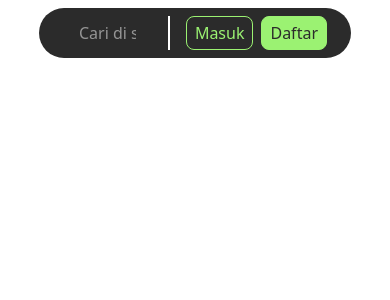
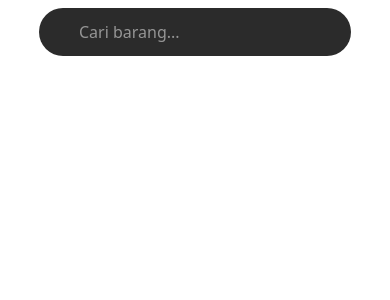
Before and after one commit to Mhbib34/Toko-Online, a React app: page / in a window 390 px wide. Shown: the top 300 px of the page. Built offline with nearby package versions, Linux system fonts and the light colour scheme; the HTML template or start-up script is replaced by a standard one.

Commit message:
Membuat responsive Navbar

```diff
--- a/src/components/common/Button.jsx
+++ b/src/components/common/Button.jsx
@@ -1,8 +1,9 @@
-function Button({ type, className, text }) {
+function Button({ type, className, text, onClick }) {
   return (
     <button
       type={type}
       className={`p-1 px-2 border border-[#9bf272] cursor-pointer rounded-lg ${className} `}
+      onClick={onClick}
     >
       {text}
     </button>
--- a/src/components/layout/Navbar.jsx
+++ b/src/components/layout/Navbar.jsx
@@ -2,15 +2,34 @@ import Button from "../common/Button";
 import Input from "../common/Input";
 
 function Navbar() {
+  function handleInputSearch(e) {
+    e.preventDefault();
+    localStorage.setItem("searchInput", e.target.searchInput.value);
+    e.target.searchInput.value = "";
+  }
   return (
     <div className="bg-[#2b2b2b] w-[80%] flex items-center justify-center m-auto my-2 p-2 rounded-full">
       <div className="flex justify-between w-full items-center">
         <div className="w-full h-full flex px-2 mx-4 py-1 items-center rounded-md  ">
           <i className="bx bx-search-alt text-white text-2xl" undefined></i>
-          <Input type="text" name="searchInput" placeholder="Cari di sini..." />
-          <i class="bx bxs-cart text-white text-2xl" undefined></i>
+          <form className="w-full" onSubmit={handleInputSearch}>
+            <Input
+              type="text"
+              name="searchInput"
+              placeholder="Cari barang..."
+            />
+          </form>
+          <div className="hidden md:flex">
+            <i
+              class="bx bxs-cart text-white text-2xl w-full h-full"
+              undefined
+            ></i>
+          </div>
         </div>
-        <div className="flex gap-2 justify-center items-center border-l-2 border-white px-4 ">
+        <div className="md:hidden flex items-center">
+          <i className="bx bx-menu text-white text-2xl px-4"></i>
+        </div>
+        <div className="hidden md:flex gap-2 justify-center items-center md:border-l-2 md:border-white px-4  ">
           <Button
             type="submit"
             className={
```
